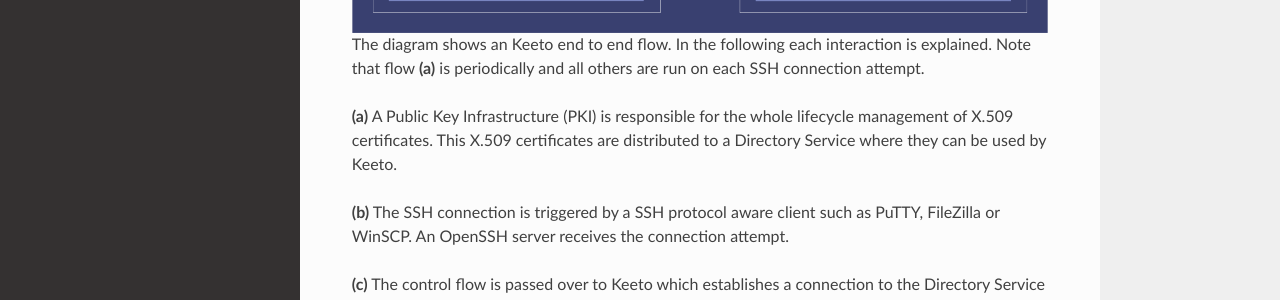
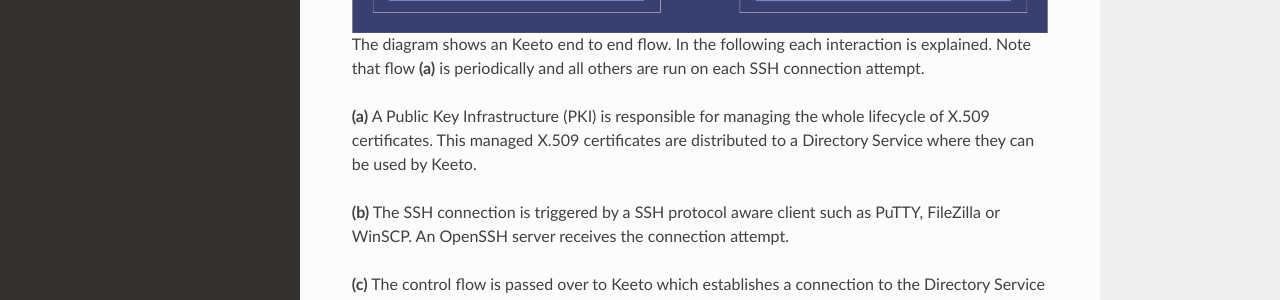
Before and after one commit to flix-/keeto-doc, a Sphinx documentation site: the page built from source/concept.rst, in a window 1280 px wide and 1164 px high. Shown: the part 414-714 px from the top of the window. Built offline with Sphinx 7.4.7 and the Read the Docs theme 2.0.0, drawn with Linux system fonts in a browser that asks for light colours.

Commit message:
small adjustments

```diff
--- a/source/concept.rst
+++ b/source/concept.rst
@@ -8,9 +8,9 @@
 interaction is explained. Note that flow **(a)** is periodically and all
 others are run on each SSH connection attempt.
 
-**(a)** A Public Key Infrastructure (PKI) is responsible for the whole
-lifecycle management of X.509 certificates. This X.509 certificates are
-distributed to a Directory Service where they can be used by Keeto.
+**(a)** A Public Key Infrastructure (PKI) is responsible for managing
+the whole lifecycle of X.509 certificates. This managed X.509 certificates
+are distributed to a Directory Service where they can be used by Keeto.
 
 **(b)** The SSH connection is triggered by a SSH protocol aware client
 such as PuTTY, FileZilla or WinSCP. An OpenSSH server receives the
--- a/source/ldap_data_model.rst
+++ b/source/ldap_data_model.rst
@@ -15,9 +15,9 @@
 
 The SSH server entry is the starting point for the determination of
 access permissions and key material. It specifies the relevant access
-profiles that shall be taken into account. Keeto determines the right
+profiles that shall be taken into account. Keeto locates the right
 SSH server entry through a unique identifier that is specified in the
-Keeto configuration and must match the identifier in the SSH server
+Keeto configuration file and must match the identifier in the SSH server
 entry in the Directory Service. ::
 
   objectClass: top
@@ -136,7 +136,7 @@
 
 Both key providers and target keystores are not linked directly to an
 access profile but rather through a group. For both cases the group
-member attribute is obtained from the Keeto configuration file.
+member attribute is specified in the Keeto configuration file.
 
 +------------------------------------------+-----------+--------------+----------------------------------------+
 | Attribute                                | Mandatory | Single-Value | Description                            |
```
